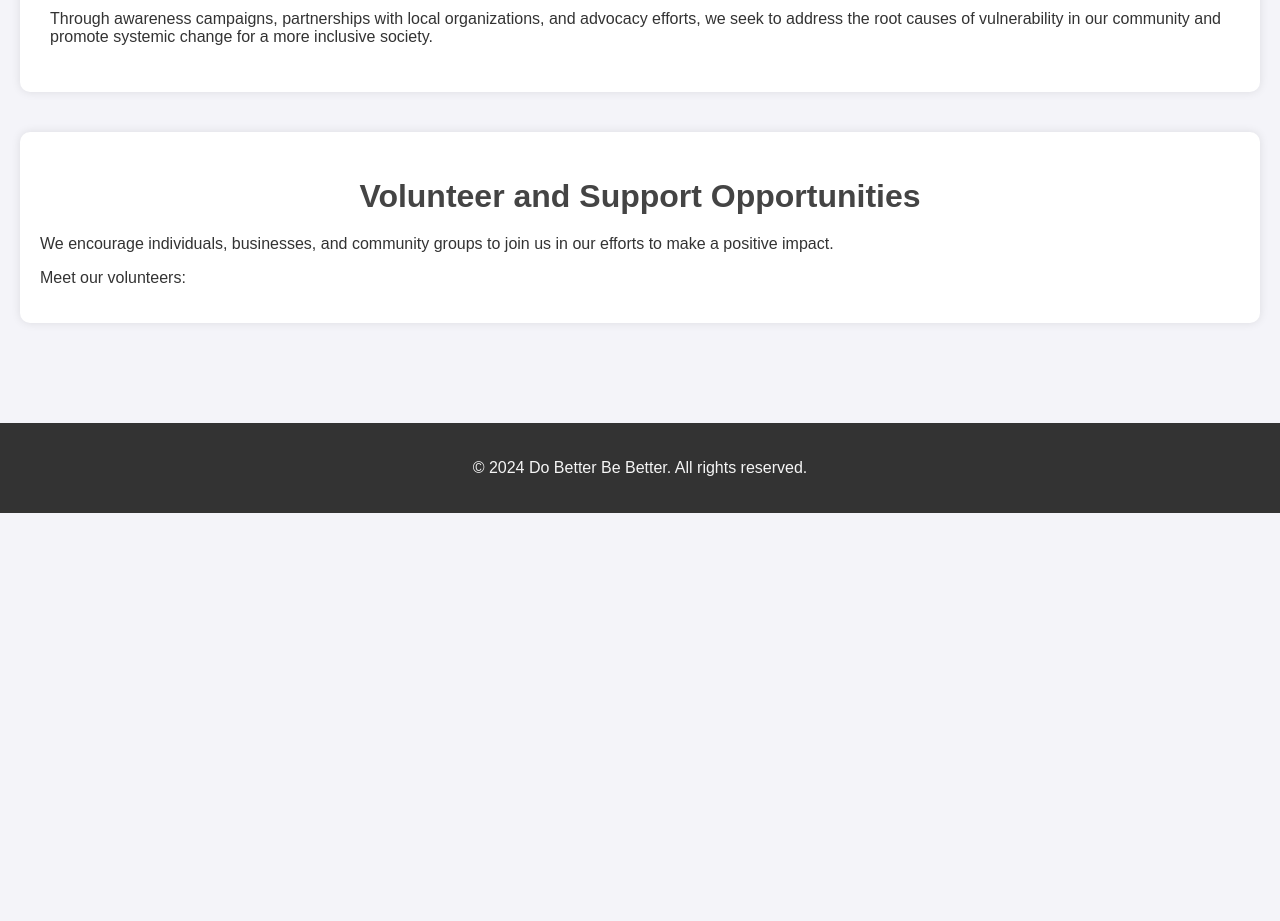
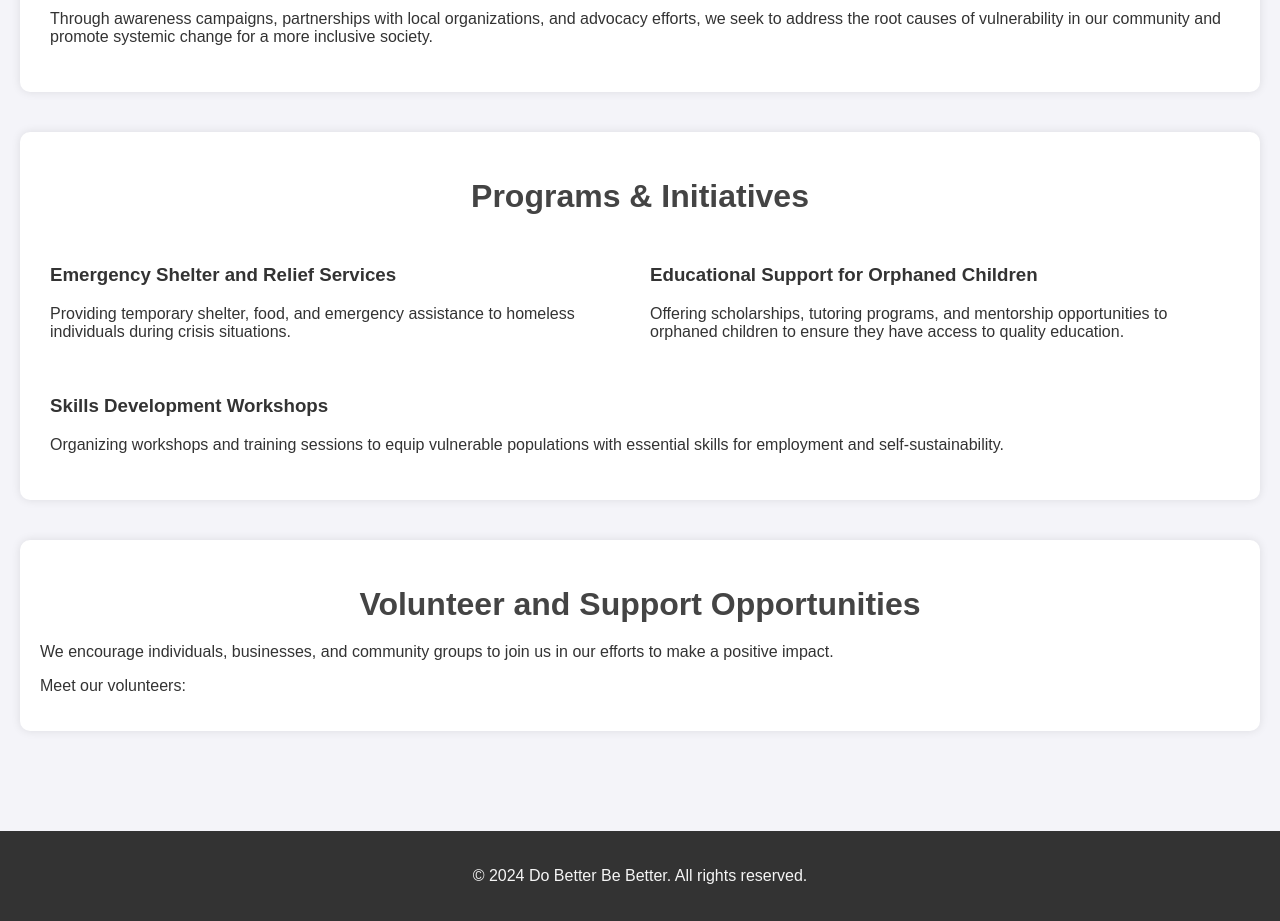
Before and after one commit to QueenterJuma/do-better, a plain HTML site: page index.htm in a window 1280 px wide. Shown: the part 2340-3261 px from the top of the page. Before the commit the page ends 2853 px from the top, so only its background shows below. Drawn offline with Linux system fonts and the light colour scheme.

Commit message:
Add updates

```diff
--- a/index.htm
+++ b/index.htm
@@ -24,7 +24,7 @@
                             <a href="#objective3">Community Outreach and Advocacy</a>
                         </div>
                     </li>
-                    <li><a href="#Programs">Programs & Initiatives
+                    <li><a href="#programs">Programs & Initiatives
                     </a></li>
                     <li><a href="#contact">Contact Us</a></li>
                 </ul>
@@ -81,6 +81,31 @@
             </div>
         </section>
 
+
+        <section id="programs" class="programs">
+            <h2>Programs & Initiatives</h2>
+            <div class="program-content">
+                <div class="program1">
+                    <h3>Emergency Shelter and Relief Services</h3>
+                    <p>
+                        Providing temporary shelter, food, and emergency assistance to homeless individuals during crisis situations.
+                    </p>
+                </div>
+                <div class="program2">
+                    <h3>Educational Support for Orphaned Children</h3>
+                    <p>
+                        Offering scholarships, tutoring programs, and mentorship opportunities to orphaned children to ensure they have access to quality education.
+                    </p>
+                </div>
+                <div class="program3">
+                    <h3>Skills Development Workshops</h3>
+                    <p>
+                        Organizing workshops and training sessions to equip vulnerable populations with essential skills for employment and self-sustainability.
+                    </p>
+                </div>
+            </div>
+        </section>
+
         <section id="volunteers" class="volunteers">
             <h2>Volunteer and Support Opportunities</h2>
             <div class="volunteers-content">
```
